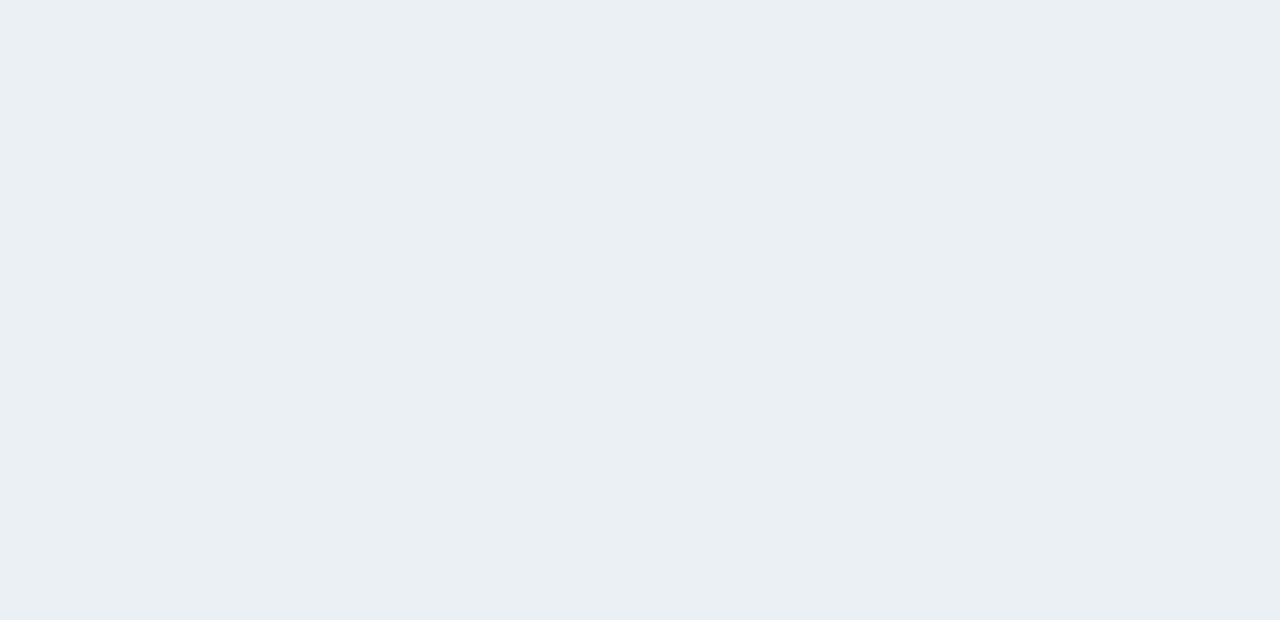
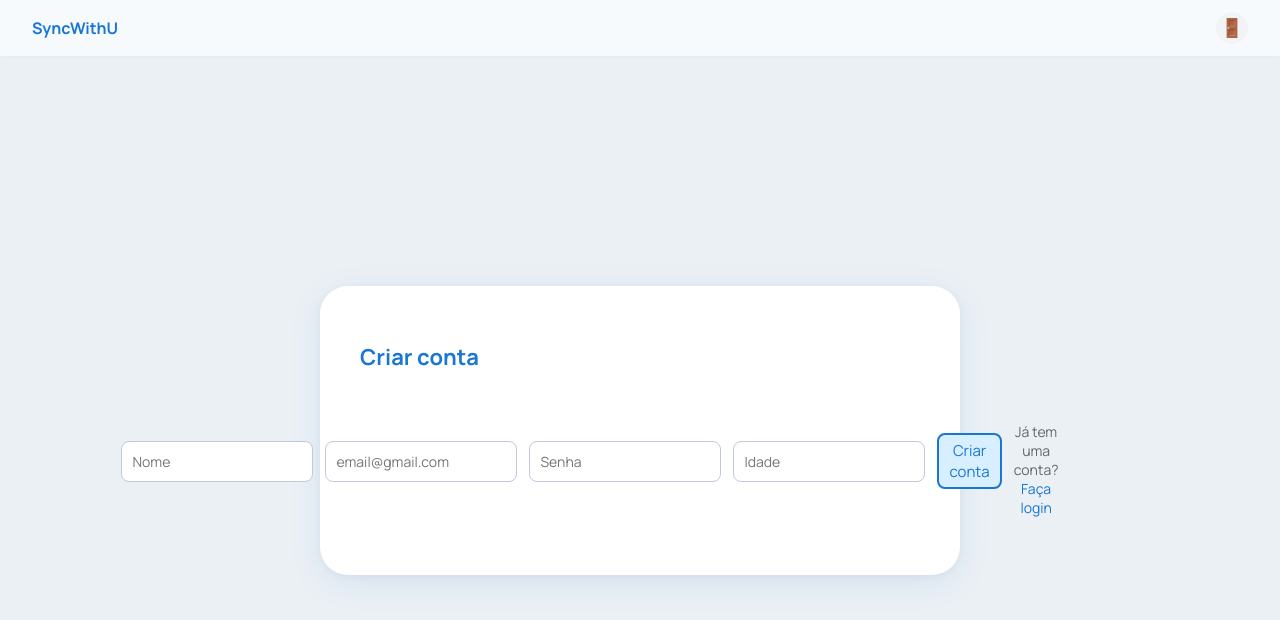
Before and after one commit to so-tha/SyncWithU, a React (Vite) app: page /register in a window 1280 px wide. Before the commit this address had no page. Shown: the top 620 px of the page. Built offline with nearby package versions, Linux system fonts and the light colour scheme.

Commit message:
correção do erro da idade null + telefone, retirei o telefone pois é dispensavel. Além disso fiz algumas correções nas paginas de login e a principal além do css

```diff
--- a/src/App.css
+++ b/src/App.css
@@ -294,3 +294,21 @@ nav {
   text-align: center;
   font-family: 'Manrope', Arial, Helvetica, sans-serif;
 }
+
+.login-link {
+  text-align: center;
+  margin-top: 16px;
+  font-size: 14px;
+  color: #666;
+  font-family: 'Manrope', Arial, Helvetica, sans-serif;
+}
+
+.login-link a {
+  color: #1976d2;
+  text-decoration: none;
+  font-weight: 500;
+}
+
+.login-link a:hover {
+  text-decoration: underline;
+}
--- a/src/App.jsx
+++ b/src/App.jsx
@@ -1,6 +1,7 @@
 import './App.css'
 import { Routes, Route } from 'react-router-dom'
 import LoginPage from './login-page'
+import RegisterPage from './register-page'
 import EditProfile from './edit-profile'
 import ProtectedRoute from './components/ProtectedRoute'
 
@@ -8,6 +9,7 @@ function App() {
   return (
     <Routes>
       <Route path="/" element={<LoginPage />} />
+      <Route path="/register" element={<RegisterPage />} />
       <Route path="/profile" element={
         <ProtectedRoute>
           <EditProfile />
--- a/src/register-page.jsx
+++ b/src/register-page.jsx
@@ -26,13 +26,18 @@ function RegisterPage() {
     setErro('');
     setCarregando(true);
 
+    const dadosParaEnvio = {
+      ...formData,
+      idade: formData.idade ? parseInt(formData.idade) : null
+    };
+
     try {
       const response = await fetch('http://localhost:3001/api/usuario', {
         method: 'POST',
         headers: {
           'Content-Type': 'application/json',
         },
-        body: JSON.stringify(formData),
+        body: JSON.stringify(dadosParaEnvio),
       });
 
       const data = await response.json();
```
Also changed, not shown: 1 other file (tests, documents, lock files or other folders).
